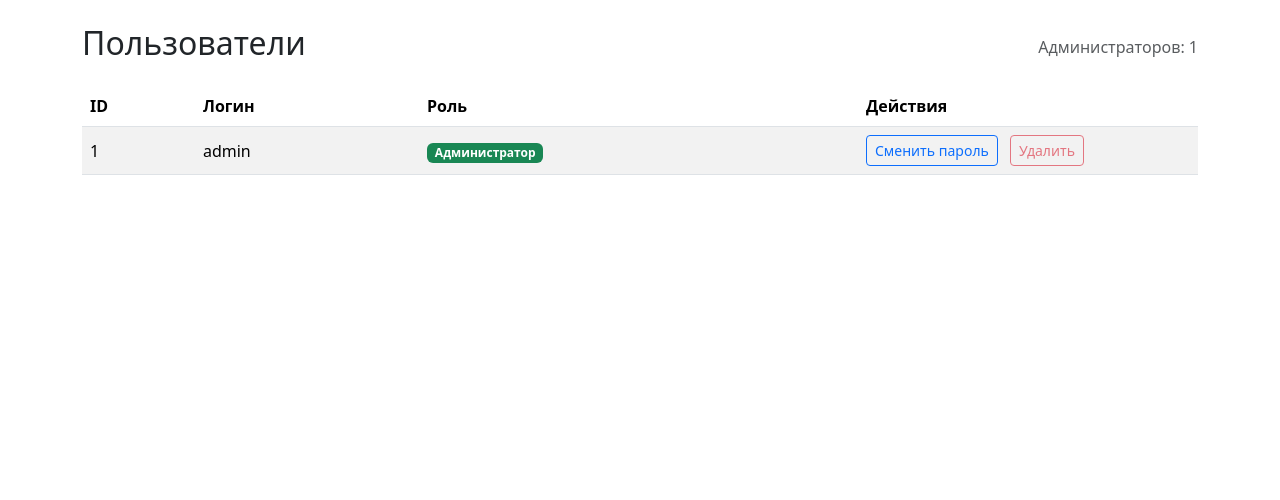
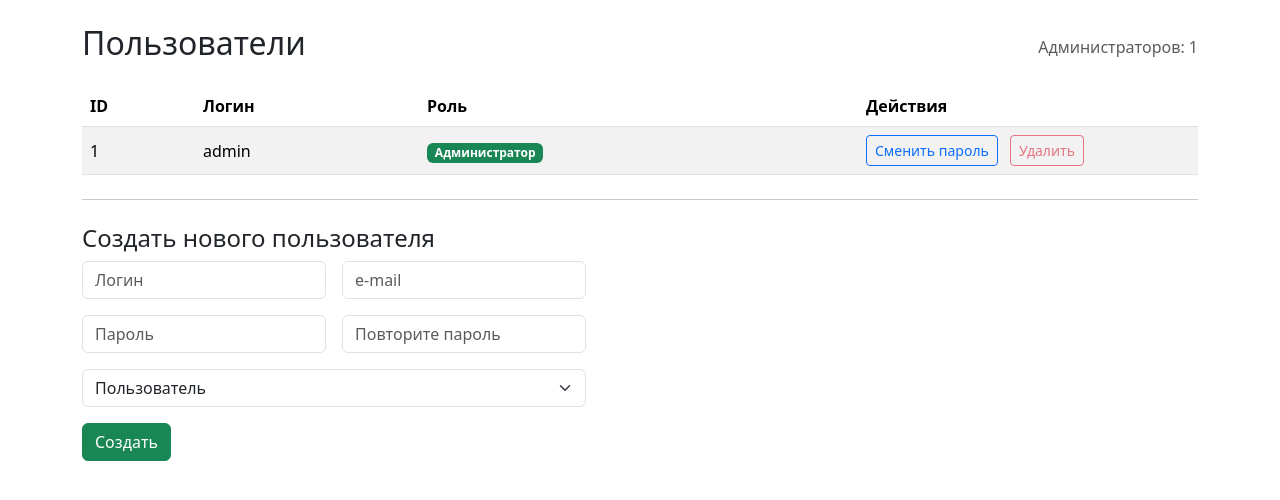
Before and after one commit to AndProvince/flask_dict_server, a Flask app: template app/templates/users_list.html in a window 1280 px wide. Shown: the part 56-556 px from the top of the page. Run offline with Flask 3, Linux system fonts and the light colour scheme; tables that the repository leaves empty hold one stand-in row (values such as "Sample post"); the template is opened without the code that fills it: values that come from a table or form of the project are taken from there, most other values are stand-ins (such as "Sample title", 1, 10 or a date in 2020).

Commit message:
Управление пользователями: добавление новых пользователей

```diff
--- a/app/templates/users_list.html
+++ b/app/templates/users_list.html
@@ -74,4 +74,31 @@
     {% endfor %}
   </tbody>
 </table>
+
+<hr class="my-4">
+
+<h4>Создать нового пользователя</h4>
+<form action="{{ url_for('users_admin.create_user') }}" method="post" class="row g-3" style="max-width: 520px;">
+  <div class="col-6">
+    <input class="form-control" type="text" name="username" placeholder="Логин" required>
+  </div>
+    <div class="col-md-6">
+    <input class="form-control" type="text" name="email" placeholder="e-mail" required>
+  </div>
+  <div class="col-md-6">
+    <input class="form-control" type="password" name="password" placeholder="Пароль" minlength="6" required>
+  </div>
+  <div class="col-md-6">
+    <input class="form-control" type="password" name="password2" placeholder="Повторите пароль" minlength="6" required>
+  </div>
+  <div class="col-12">
+    <select class="form-select" name="is_admin">
+      <option value="false" selected>Пользователь</option>
+      <option value="true">Администратор</option>
+    </select>
+  </div>
+  <div class="col-12">
+    <button class="btn btn-success" type="submit">Создать</button>
+  </div>
+</form>
 {% endblock %}
```
Also changed, not shown: app/routes/users_admin.py (+41 -0 lines).
